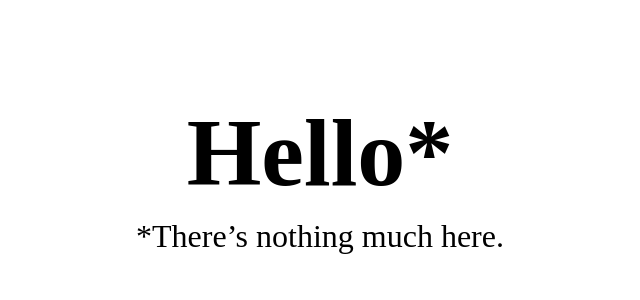
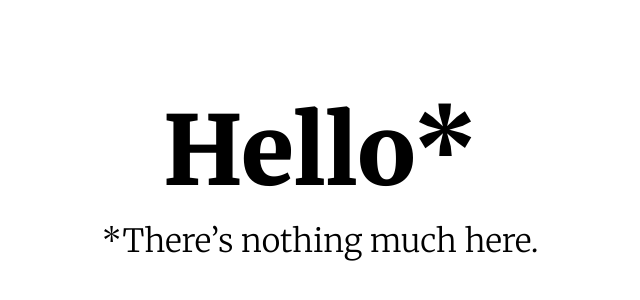
Before and after one commit to squarepowered/squarepowered.github.io, a plain HTML site: page index.html in a window 1280 px wide. Shown: the part 224-524 px from the top of the page, without its empty margins (320-960 px from the left). Drawn offline with Linux system fonts and the light colour scheme.

Commit message:
Update index.html

```diff
--- a/index.html
+++ b/index.html
@@ -3,7 +3,7 @@
 		<meta charset="UTF-8">
 		<title>SquarePowered</title>
 		<style type="text/css">
-			@import url(@import url(http://fonts.googleapis.com/css?family=Merriweather:900,300););
+			@import url(http://fonts.googleapis.com/css?family=Merriweather:900,300);
 
 			* {
 				font-family: "Merriweather";
```
